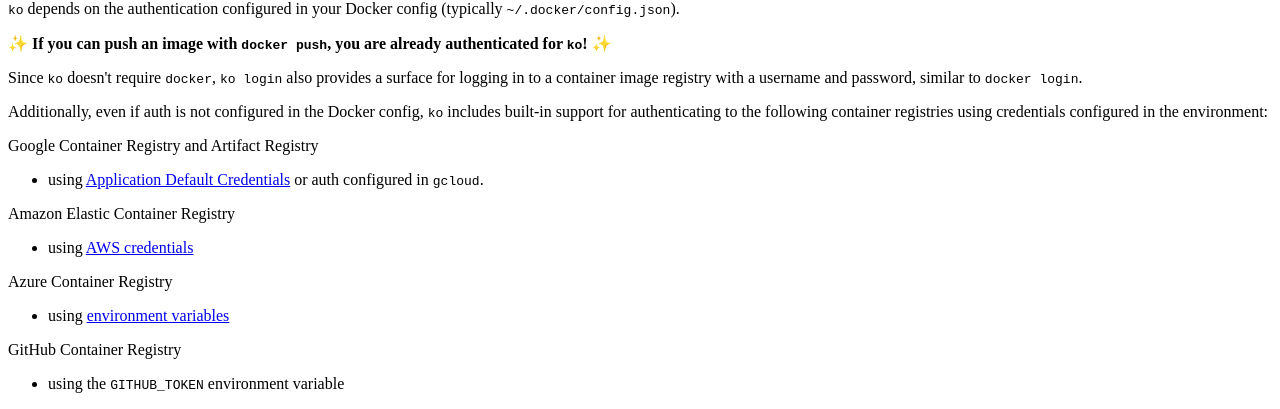
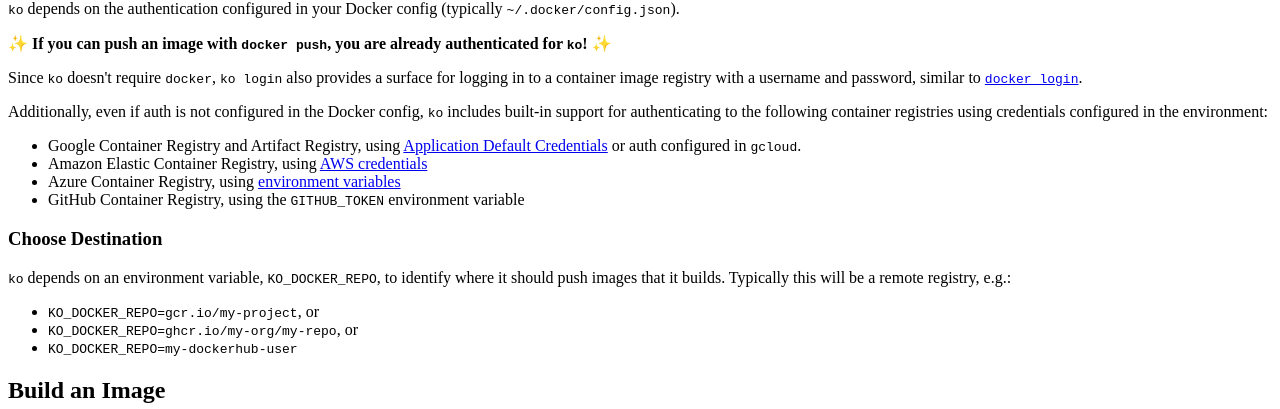
Before and after one commit to imjasonh/ko.build, a Next.js app: page /get-started in a window 1280 px wide. Shown: the part 204-613 px from the top of the page. Built offline with nearby package versions, Linux system fonts and the light colour scheme.

Commit message:
bump deps, try to include Slack link

```diff
--- a/pages/get-started.mdx
+++ b/pages/get-started.mdx
@@ -12,21 +12,14 @@
 
 ✨ **If you can push an image with `docker push`, you are already authenticated for `ko`!** ✨
 
-Since `ko` doesn't require `docker`, `ko login` also provides a surface for logging in to a container image registry with a username and password, similar to `docker login`.
+Since `ko` doesn't require `docker`, `ko login` also provides a surface for logging in to a container image registry with a username and password, similar to [`docker login`](https://docs.docker.com/engine/reference/commandline/login/).
 
 Additionally, even if auth is not configured in the Docker config, `ko` includes built-in support for authenticating to the following container registries using credentials configured in the environment:
 
-Google Container Registry and Artifact Registry
-  - using [Application Default Credentials](https://cloud.google.com/docs/authentication/production) or auth configured in `gcloud`.
-
-Amazon Elastic Container Registry
-  - using [AWS credentials](https://github.com/awslabs/amazon-ecr-credential-helper/#aws-credentials)
-
-Azure Container Registry
-  - using [environment variables](https://github.com/chrismellard/docker-credential-acr-env/)
-
-GitHub Container Registry
-  - using the `GITHUB_TOKEN` environment variable
+- Google Container Registry and Artifact Registry, using [Application Default Credentials](https://cloud.google.com/docs/authentication/production) or auth configured in `gcloud`.
+- Amazon Elastic Container Registry, using [AWS credentials](https://github.com/awslabs/amazon-ecr-credential-helper/#aws-credentials)
+- Azure Container Registry, using [environment variables](https://github.com/chrismellard/docker-credential-acr-env/)
+- GitHub Container Registry, using the `GITHUB_TOKEN` environment variable
 
 ### Choose Destination
 
--- a/pages/index.mdx
+++ b/pages/index.mdx
@@ -28,5 +28,6 @@
 - [Tekton](https://tekton.dev)
 - [Karpenter](https://karpenter.sh)
 - [Sigstore](https://sigstore.dev)
+- [Shipwright](https://shipwright.io)
 
 [_Add your project here!_](https://github.com/imjasonh/ko.build/edit/main/pages/index.mdx)
--- a/theme.config.js
+++ b/theme.config.js
@@ -1,7 +1,11 @@
+import Slack from '@geist-ui/icons/slack'
+
 export default {
   github: 'https://github.com/imjasonh/ko.build',
+  projectChatLink: 'https://kubernetes.slack.com/C01T7DTP65S', // #ko-project on K8s Slack.
+  projectChatLinkIcon: <Slack />,
   docsRepositoryBase: 'https://github.com/imjasonh/ko.build/blob/main',
-  titleSuffix: ' – ko.build',
+  titleSuffix: ' | ko.build',
   logo: (
     <>
       <span className="mr-2 font-extrabold hidden md:inline"><code>ko</code>:</span>
```
Also changed, not shown: package.json (+4 -3 lines), 2 other files (tests, documents, lock files or other folders).
